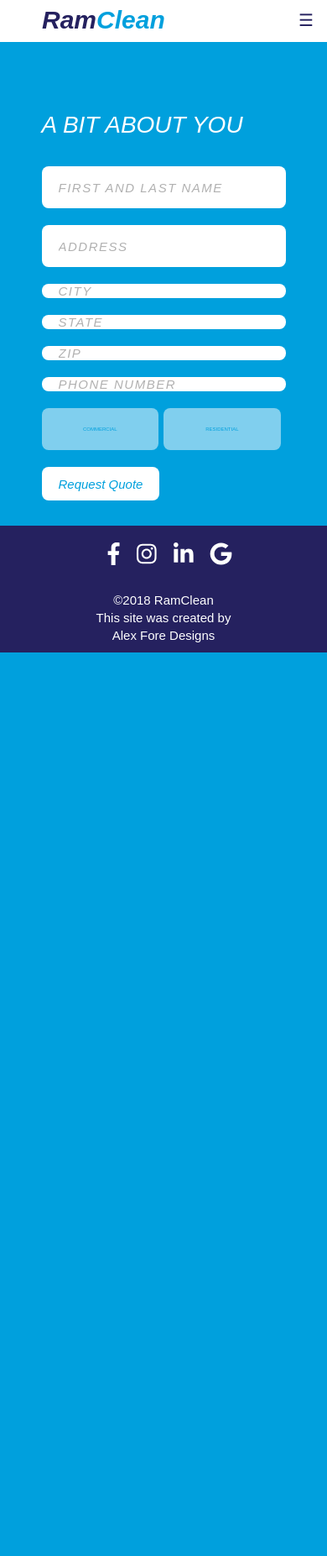
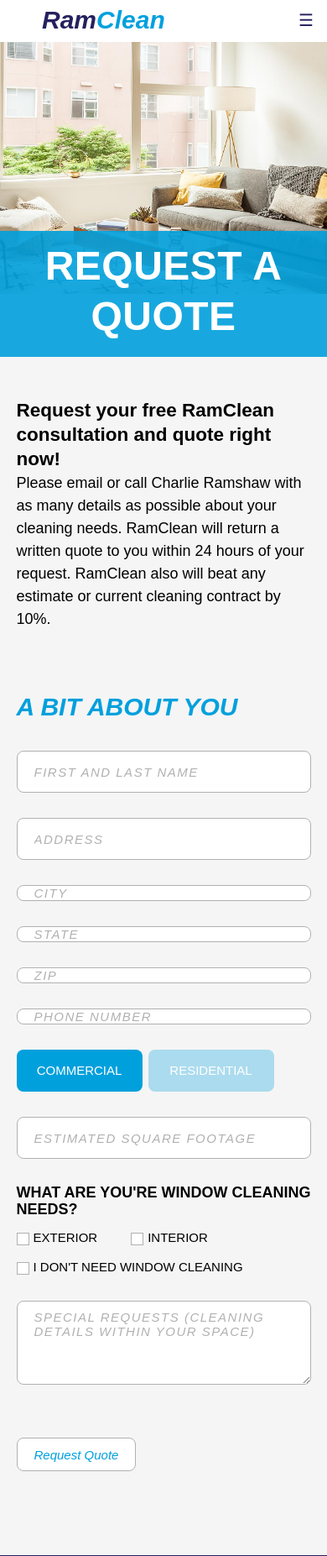
Before and after one commit to alx4567/ramclean, a PHP site: page /service-request.php in a window 390 px wide. Shown: the top 1853 px of the page at 84% size. Before the commit the page ends 777 px from the top, so only its background shows below. Run offline with PHP 8.4, Linux system fonts and the light colour scheme; some libraries are stand-ins or nearby versions; some web fonts are replaced.

Commit message:
Edited HTML and created CSS for request form.

```diff
--- a/assets/main.css
+++ b/assets/main.css
@@ -264,61 +264,8 @@
     }
   }
 
-/* ---------- REQUEST FORM ---------- */
 
-
-/*
-.single {
-
-    */
-form p {
-    margin-top: 20px;
-    font-size: 15px;
-}
-
-input[type=text], input[type=email], input[type=phone], textarea {
-    color:    #000;
-    font-family: "brother-1816",sans-serif;
-    font-size: 15px;
-    padding-left: 20px;
-}
-
-::-webkit-input-placeholder { /* WebKit, Blink, Edge */
-    color:    #b1b1b1;
-    font-style: italic;
-    letter-spacing: .1em;
-}
-:-moz-placeholder { /* Mozilla Firefox 4 to 18 */
-    color:    #b1b1b1;
-    font-style: italic;
-    letter-spacing: .1em;
-}
-::-moz-placeholder { /* Mozilla Firefox 19+ */
-    color:    #b1b1b1;
-    font-style: italic;
-    letter-spacing: .1em;
-}
-:-ms-input-placeholder { /* Internet Explorer 10-11 */
-    color:    #b1b1b1;
-    font-style: italic;
-    letter-spacing: .1em;
-}
-::-ms-input-placeholder { /* Microsoft Edge */
-    color:    #b1b1b1;
-    font-style: italic;
-    letter-spacing: .1em;
-}
-
-::placeholder { /* Most modern browsers support this now. */
-    color:    #b1b1b1;
-    font-style: italic;
-    letter-spacing: .1em;
-}
-
-
-
-/* Dropdown Button */
-.dropbtn {
+  .dropbtn {
     width: 204px;
     height:50px;
     padding: 16px;
@@ -337,21 +284,11 @@
     font-weight: 300;
 }
 
+
 @media screen and (max-width: 1050px) {
     .dropbtn {
         display: none;
     }
-}
-
-
-
-
-
-#request-form {
-    width: 90%;
-    max-width: 900px;
-    margin: 0 auto;
-    padding: 30px;
 }
 
 
--- a/assets/serviceRequest.css
+++ b/assets/serviceRequest.css
@@ -1,16 +1,77 @@
-.serviceRequest{
-    background-color: #00a0dd;
+.request-container {
+    display: flex;
+    flex-direction: column;
+    margin-top: 100px;
 }
 
-.serviceRequest .dropdown {
-    display: none;
+.request-banner {
+    width: 100%; height: 400px;
+    background-image: url("../img/residential-banner.jpg");
+    background-size: cover;
+    background-repeat: no-repeat;
+    background-position: center;
+    z-index: -2;
+}
+
+.blue-box {
+    width: 48%; height: 210px;
+    min-width: 720px;
+    margin: 300px 0 0 -50px;
+    background-color: rgba(0, 160, 221, 0.9);
+
+    position: relative;
+    z-index: -1;
+    transform-origin: left bottom;
+    transform: skewX(-15deg);
+}
+
+h1 {
+    color: #fff;
+    letter-spacing: .01em;
+    line-height: 1.25em;
+}
+
+.banner-text,
+.request-main-container {
+    width: 90%;
+    max-width: 1500px;
+    margin: 0 auto;
+}
+
+.banner-text {
+    margin-top: -230px;
+    z-index: 5;
+}
+
+.request-main-container {
+    display: flex;
+    justify-content: space-between;
+
+    margin-top: 175px;
+}
+
+.request-text-container {
+    flex: 1;
+    font-size: 3em;
+    line-height: 1.5em;
+
+
+}
+
+.request-text-container p {
+    width: 80%;
+}
+
+.form-container {
+    flex: 2;
+    margin-bottom: 100px;
 }
 
 input, textarea {
     height: 50px;
-    margin: 20px 0 0 0;
+    margin: 30px 0 0 0;
 
-    border: none;
+    border: 1px solid #b1b1b1;
     -webkit-border-radius: 8px;
     -moz-border-radius: 8px;
     border-radius: 8px;
@@ -20,19 +81,21 @@
     height: 100px;
     margin: 25px 0;
     padding: 10px 0;
-    z-index: 1;;
+    z-index: 1;
 }
 
 form p {
     margin-top: 20px;
     font-size: 15px;
-    color: #fff;
+    color: #000;
 }
 
 .form-container h2 {
-    color: #fff;
-    font-size: 28px;
-    margin-bottom: 0;
+    color: #00a0dd;
+    font-size: 5em;
+    line-height: 1.5em;
+    font-weight: 700;
+    margin: -7px 0 0 0;
 }
 
 .about-you-container {
@@ -135,7 +198,7 @@
 /* Style the buttons that are used to open the tab content */
 .tablinks {
     width: 150px;
-    margin: 20px 2% 0 0;
+    margin: 30px 2% 0 0;
     padding: 15px 16px;
 
     border: none;
@@ -143,24 +206,25 @@
     -moz-border-radius: 8px;
     border-radius: 8px;
 
-    background-color: rgba(255, 255, 255, 0.5);
-    color: #00a0dd;
+    background-color: rgba(0, 160, 221, 0.3);
+    color: #fff;
     display: inline-block;
     cursor: pointer;
 
     text-align: center;
+    font-size: 2.5em;
 
     transition: 0.3s;
 }
 
 /* Change background color of buttons on hover */
 .tablinks:hover {
-    background-color: #fff;
+    background-color: rgba(0, 160, 221, 1.0);
 }
 
 /* Create an active/current tablink class */
 .tablinks.active {
-    background-color: #fff
+    background-color: rgba(0, 160, 221, 1.0)
 }
 
 /* Style the tab content */
@@ -170,8 +234,9 @@
 }
 
 .tabcontent p, .tabcontent2 p {
-    margin: 20px 0 5px 0;
+    margin: 30px 0 4px 0;
     font-size: 18px;
+    font-weight: 700;
 }
 
 
@@ -181,7 +246,7 @@
 .checkContainer {
     position: relative;
     padding: 0 0 0 20px;
-    margin: 0 40px 0 0;
+    margin: 10px 40px 5px 0;
     cursor: pointer;
     font-family: "brother-1816",sans-serif;
     font-size: 15px;
@@ -189,7 +254,7 @@
     -moz-user-select: none;
     -ms-user-select: none;
     user-select: none;
-    color: #fff;
+    color: #000;
     font-weight: 400;
 }
 
@@ -207,6 +272,7 @@
     height: 15px;
     width: 15px;
     background-color: #fff;
+    border: 1px solid #b1b1b1;
 }
 
 /* On mouse-over, add a grey background color */
@@ -267,7 +333,82 @@
 
 
 
+
+
+
+
+
+
+@media screen and (max-width: 1050px) {
+    .content, .request-container {
+        margin-top: 0;
+    }
+
+    .request-main-container {
+        flex-direction: column;
+    }
+
+    .request-text-container {
+        margin-bottom: 75px;
+    }
+
+    .request-text-container p {
+        width: 100%;
+    }
+
+    .request-text-container p strong {
+        font-size: 1.25em;
+    }
+}
+
+@media screen and (max-width: 870px) {
+
+    .banner-text h1 {
+        font-size: 10em;
+        letter-spacing: .01em;
+        text-align: center;
+    }
+
+    .blue-box {
+        width: 100%; height: 180px;
+        min-width: 0;
+        margin: 323px 0 0 0;
+        background-color: rgba(0, 160, 221, 0.9);
+
+        position: relative;
+        z-index: -1;
+        transform-origin: left bottom;
+        transform: skewX(0deg);
+    }
+
+    .banner-text {
+        margin-top: -187px;
+    }
+}
+
 @media screen and (max-width: 575px) {
+    .request-banner {
+        height: 300px;
+    }
+
+    .banner-text {
+        margin-top: -158px;
+    }
+
+    .banner-text h1 {
+        font-size: 8em;
+        letter-spacing: .01em;
+    }
+
+    .blue-box {
+        height: 150px;
+        margin-top: 225px;
+    }
+
+    .request-main-container {
+        margin-top:125px;
+    }
+
     .city-state-container, .zip-phone-container,
     .bed-bath-container {
         flex-direction: column;
--- a/service-request.php
+++ b/service-request.php
@@ -6,9 +6,25 @@
 
 ?>
 
+<div class="request-container">
+
+    <section class="request-banner">
+        <div class="blue-box"></div>
+        <div class="banner-text"><h1>REQUEST A<br>QUOTE</h1></div>
+    </section> <!-- res-banner -->
 
 
+    <div class="request-main-container" >
 
+        <section class="request-text-container">
+            <p><strong>Request your free RamClean consultation and quote right now!</strong>
+                <br>
+                Please email or call Charlie Ramshaw with as many details as
+                possible about your cleaning needs. RamClean will return a
+                written quote to you within 24 hours of your request. RamClean
+                also will beat any estimate or current cleaning contract by
+                10%.</p>
+        </section>
 
 
         <form method="post" action="" id="request-form" class="form-container">
@@ -32,12 +48,12 @@
             </div> <!-- about-you-container -->
 
             <div class="tab tab-button-container">
-        <div class="tablinks commercialBtn" onclick="openTab(event, 'Commercial2')">COMMERCIAL</div>
+                <div class="tablinks commercialBtn active" onclick="openTab(event, 'Commercial2')">COMMERCIAL</div>
                 <div class="tablinks residentialBtn" onclick="openTab(event, 'Residential2')">RESIDENTIAL</div>
             </div> <!-- commercial-residential-container -->
 
 
-    <div id="Commercial2" class="tabcontent">
+            <div id="Commercial2" class="tabcontent" style="display:block;">
                 <div class="commercial-container">
                     <input type="text" id="sqFt" class="single" name="sqFt" placeholder="ESTIMATED SQUARE FOOTAGE">
                     <br>
@@ -106,6 +122,10 @@
             <input type="submit" value="Request Quote" class="button g-recaptcha" data-sitekey="6Lc-TUwUAAAAAAi3ioLQ22vRnJLvFGerQYRwmDv3" data-callback="YourOnSubmitFn" name="requestQuote">
         </form>
 
+    </div> <!-- request-main-container -->
+
+</div> <!-- request-container -->
+
 
 
 
```
Lines whose indentation alone changed are shown as unchanged.
